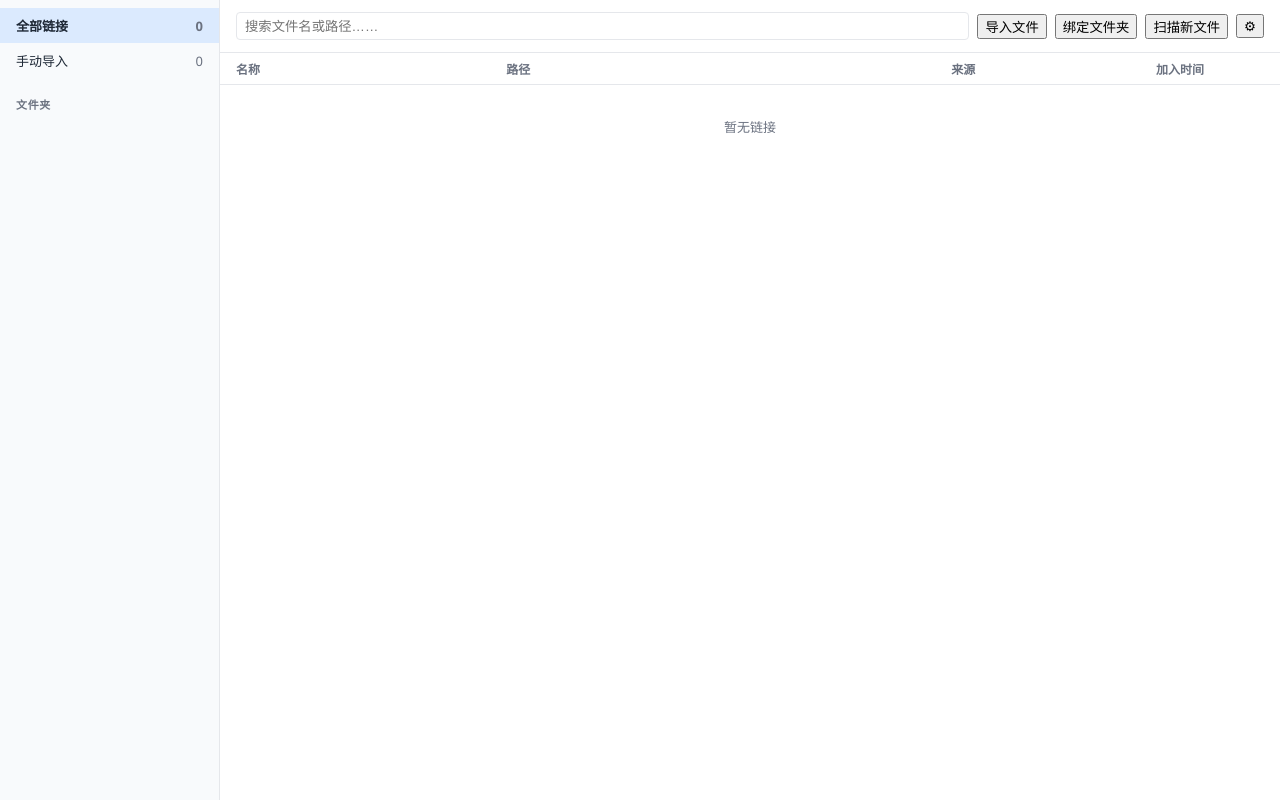
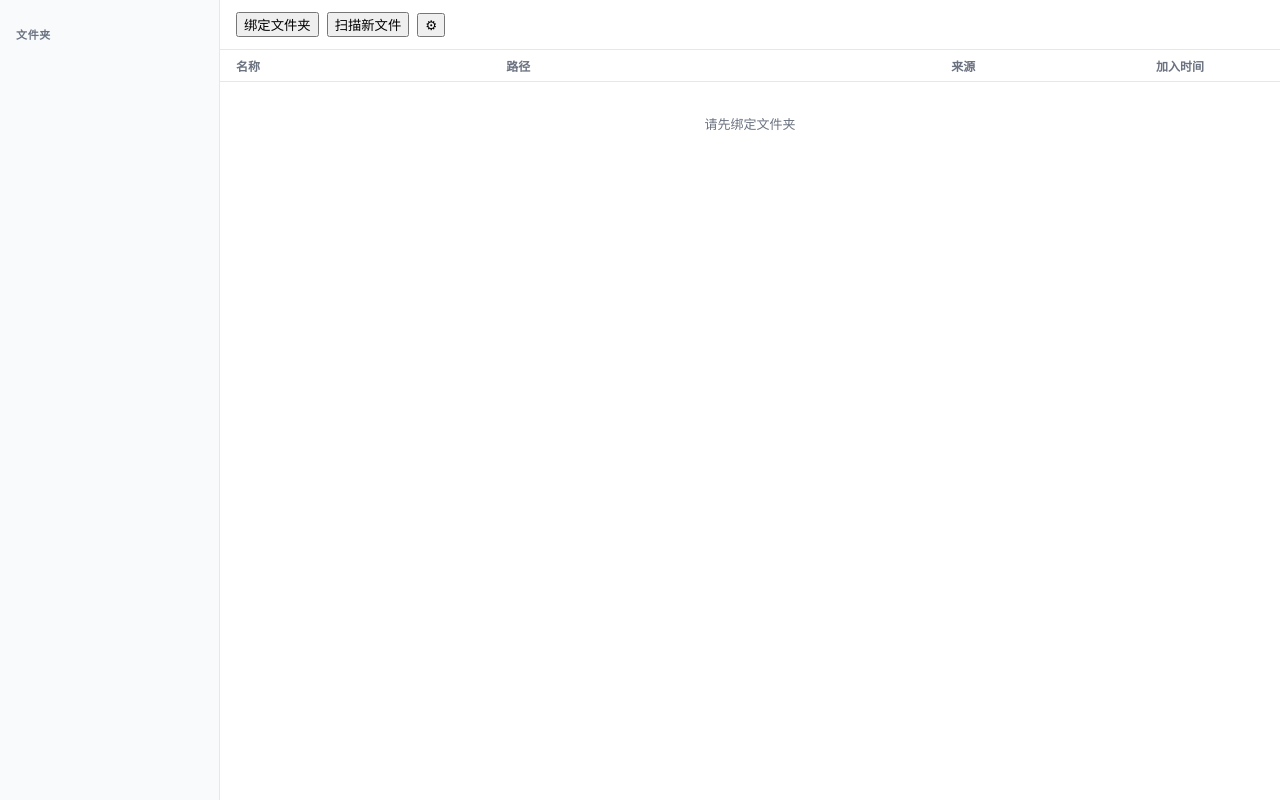
Before and after one commit to 623zhu/file_link, a React (Vite) app: page / in a window 1280 px wide. Built offline with nearby package versions, Linux system fonts and the light colour scheme.

Commit message:
feat: 精简为按绑定文件夹浏览
去掉全部链接、手动导入和搜索后，列表只显示当前绑定的文件。

Co-authored-by: Cursor <cursoragent@cursor.com>

```diff
--- a/src/components/BindDialog.tsx
+++ b/src/components/BindDialog.tsx
@@ -1,6 +1,7 @@
 import { useEffect, useState, type CSSProperties } from "react";
 
 import { addBinding, previewBinding } from "../api/commands";
+import { useStore } from "../store";
 import { errorMessage } from "../utils/error";
 import { ConfirmDialog } from "./ConfirmDialog";
 
@@ -33,6 +34,9 @@ export function BindDialog({ path, onClose, onToast }: BindDialogProps) {
 
   async function runBind() {
     const result = await addBinding(path, recursive, autoWatch);
+    useStore.setState({
+      view: { type: "binding", id: result.binding.id },
+    });
     onToast(`已绑定，导入 ${result.added} 个文件`);
     onClose();
   }
--- a/src/components/LinkList.tsx
+++ b/src/components/LinkList.tsx
@@ -33,12 +33,8 @@ export function LinkList({ onToast }: LinkListProps) {
   const bindings =
     useStore((state) => state.snapshot?.bindings) ?? EMPTY_BINDINGS;
   const view = useStore((state) => state.view);
-  const query = useStore((state) => state.query);
   const selectedIds = useStore((state) => state.selectedIds);
-  const visible = useMemo(
-    () => filterLinks(links, view, query),
-    [links, view, query],
-  );
+  const visible = useMemo(() => filterLinks(links, view), [links, view]);
   const visibleIds = useMemo(() => visible.map((link) => link.id), [visible]);
   const anchorIdRef = useRef<string | null>(null);
   const listRef = useRef<HTMLElement>(null);
@@ -55,7 +51,7 @@ export function LinkList({ onToast }: LinkListProps) {
 
   useEffect(() => {
     bodyRef.current?.scrollTo(0, 0);
-  }, [query, view]);
+  }, [view]);
 
   useEffect(() => {
     const visibleSet = new Set(visibleIds);
@@ -177,7 +173,9 @@ export function LinkList({ onToast }: LinkListProps) {
         style={{ overflowAnchor: "none" }}
       >
         {visible.length === 0 ? (
-          <div className="link-empty">暂无链接</div>
+          <div className="link-empty">
+            {view.type === "none" ? "请先绑定文件夹" : "暂无链接"}
+          </div>
         ) : (
           <div
             style={{
--- a/src/components/Sidebar.tsx
+++ b/src/components/Sidebar.tsx
@@ -5,7 +5,7 @@ import { removeBinding, scanBinding, updateBinding } from "../api/commands";
 import { useStore } from "../store";
 import type { Binding, View } from "../types";
 import { errorMessage } from "../utils/error";
-import { hasBindingSource, hasManualSource } from "../utils/filter";
+import { hasBindingSource } from "../utils/filter";
 import { folderName, isNetworkPath, NETWORK_WATCH_HINT } from "../utils/path";
 import { ConfirmDialog } from "./ConfirmDialog";
 
@@ -20,7 +20,7 @@ interface MenuState {
 }
 
 const UNBIND_MESSAGE =
-  "解除绑定后，将移除由该文件夹自动生成的链接。手动导入的链接会保留。只删除链接，不删除原文件。";
+  "解除绑定后，将移除由该文件夹自动生成的链接。只删除链接，不删除原文件。";
 
 export function Sidebar({ onToast }: SidebarProps) {
   const links = useStore((state) => state.snapshot?.links);
@@ -28,9 +28,6 @@ export function Sidebar({ onToast }: SidebarProps) {
   const view = useStore((state) => state.view);
   const [menu, setMenu] = useState<MenuState | null>(null);
   const [unbinding, setUnbinding] = useState<Binding | null>(null);
-
-  const allCount = links?.length ?? 0;
-  const manualCount = links?.filter(hasManualSource).length ?? 0;
 
   useEffect(() => {
     if (!menu) {
@@ -103,9 +100,6 @@ export function Sidebar({ onToast }: SidebarProps) {
     setUnbinding(null);
     try {
       await removeBinding(id);
-      if (view.type === "binding" && view.id === id) {
-        setView({ type: "all" });
-      }
     } catch (err) {
       onToast(errorMessage(err, "解除绑定失败，请稍后重试"));
     }
@@ -113,18 +107,6 @@ export function Sidebar({ onToast }: SidebarProps) {
 
   return (
     <nav className="sidebar" aria-label="链接来源">
-      <SidebarItem
-        label="全部链接"
-        count={allCount}
-        active={view.type === "all"}
-        onSelect={() => setView({ type: "all" })}
-      />
-      <SidebarItem
-        label="手动导入"
-        count={manualCount}
-        active={view.type === "manual"}
-        onSelect={() => setView({ type: "manual" })}
-      />
       <div className="sidebar-group">
         <div className="sidebar-group-title">文件夹</div>
         {bindings.map((binding) => (
--- a/src/components/Toolbar.tsx
+++ b/src/components/Toolbar.tsx
@@ -1,48 +1,19 @@
 import { open } from "@tauri-apps/plugin-dialog";
 import { useState } from "react";
 
-import { importFiles, scanAll } from "../api/commands";
-import { useStore } from "../store";
+import { scanAll } from "../api/commands";
 import { errorMessage } from "../utils/error";
 import { BindDialog } from "./BindDialog";
 import { SettingsDialog } from "./SettingsDialog";
-
-const DEFAULT_EXTENSIONS = [".html", ".htm"];
 
 interface ToolbarProps {
   onToast: (message: string) => void;
 }
 
 export function Toolbar({ onToast }: ToolbarProps) {
-  const extensions = useStore(
-    (state) => state.snapshot?.settings.extensions ?? DEFAULT_EXTENSIONS,
-  );
-  const query = useStore((state) => state.query);
   const [busy, setBusy] = useState(false);
   const [bindPath, setBindPath] = useState<string | null>(null);
   const [settingsOpen, setSettingsOpen] = useState(false);
-
-  async function handleImport() {
-    const selected = await open({
-      multiple: true,
-      title: "导入文件",
-      filters: dialogFilters(extensions),
-    });
-    if (selected == null) {
-      return;
-    }
-
-    const paths = Array.isArray(selected) ? selected : [selected];
-    setBusy(true);
-    try {
-      const result = await importFiles(paths);
-      onToast(`已导入 ${result.added} 个，跳过 ${result.skipped} 个已存在`);
-    } catch (err) {
-      onToast(errorMessage(err, "导入失败，请确认文件仍可访问后重试"));
-    } finally {
-      setBusy(false);
-    }
-  }
 
   async function handleBind() {
     const selected = await open({
@@ -79,24 +50,6 @@ export function Toolbar({ onToast }: ToolbarProps) {
         borderBottom: "1px solid #e5e7eb",
       }}
     >
-      <input
-        type="search"
-        value={query}
-        placeholder="搜索文件名或路径……"
-        aria-label="搜索文件名或路径"
-        onChange={(event) => useStore.setState({ query: event.target.value })}
-        style={{
-          flex: 1,
-          minWidth: 160,
-          height: 28,
-          padding: "0 8px",
-          border: "1px solid #e5e7eb",
-          borderRadius: 4,
-        }}
-      />
-      <button type="button" disabled={busy} onClick={() => void handleImport()}>
-        导入文件
-      </button>
       <button type="button" disabled={busy} onClick={() => void handleBind()}>
         绑定文件夹
       </button>
@@ -132,18 +85,3 @@ export function Toolbar({ onToast }: ToolbarProps) {
     </header>
   );
 }
-
-function dialogFilters(extensions: string[]) {
-  const names = extensions
-    .map((ext) => ext.replace(/^\./, ""))
-    .filter((ext) => ext.length > 0);
-  const filters = [];
-  if (names.length > 0) {
-    filters.push({
-      name: names.map((name) => name.toUpperCase()).join(" / "),
-      extensions: names,
-    });
-  }
-  filters.push({ name: "所有文件", extensions: ["*"] });
-  return filters;
-}
--- a/src/store.ts
+++ b/src/store.ts
@@ -1,7 +1,7 @@
 import { create } from "zustand";
 
 import { getSnapshot } from "./api/commands";
-import type { Snapshot, View } from "./types";
+import type { Binding, Snapshot, View } from "./types";
 
 export type SelectMode = "replace" | "toggle" | "range" | "add-range";
 
@@ -13,21 +13,33 @@ export interface SelectionState {
 interface Store {
   snapshot: Snapshot | null;
   view: View;
-  query: string;
   selectedIds: Set<string>;
   refresh: () => Promise<void>;
 }
 
 export const useStore = create<Store>((set) => ({
   snapshot: null,
-  view: { type: "all" },
-  query: "",
+  view: { type: "none" },
   selectedIds: new Set(),
   refresh: async () => {
     const snapshot = await getSnapshot();
-    set({ snapshot });
+    set((state) => ({
+      snapshot,
+      view: resolveView(state.view, snapshot.bindings),
+    }));
   },
 }));
+
+export function resolveView(
+  view: View,
+  bindings: readonly Binding[],
+): View {
+  if (view.type === "binding" && bindings.some((item) => item.id === view.id)) {
+    return view;
+  }
+  const first = bindings[0];
+  return first ? { type: "binding", id: first.id } : { type: "none" };
+}
 
 export function selectionModeFromEvent(event: {
   shiftKey: boolean;
--- a/src/types.ts
+++ b/src/types.ts
@@ -38,7 +38,7 @@ export interface AppError {
 }
 
 export type View =
-  { type: "all" } | { type: "manual" } | { type: "binding"; id: string };
+  { type: "binding"; id: string } | { type: "none" };
 
 export interface ImportResult {
   added: number;
--- a/src/utils/filter.ts
+++ b/src/utils/filter.ts
@@ -1,8 +1,4 @@
 import type { Link, View } from "../types";
-
-export function hasManualSource(link: Link): boolean {
-  return link.sources.some((source) => source.type === "manual");
-}
 
 export function hasBindingSource(link: Link, bindingId: string): boolean {
   return link.sources.some(
@@ -10,32 +6,15 @@ export function hasBindingSource(link: Link, bindingId: string): boolean {
   );
 }
 
-export function filterLinks(links: Link[], view: View, query = ""): Link[] {
-  const viewed = filterByView(links, view);
-  const matched = filterByQuery(viewed, query);
-  return sortLinks(matched);
+export function filterLinks(links: Link[], view: View): Link[] {
+  return sortLinks(filterByView(links, view));
 }
 
 function filterByView(links: Link[], view: View): Link[] {
-  if (view.type === "manual") {
-    return links.filter(hasManualSource);
+  if (view.type === "none") {
+    return [];
   }
-  if (view.type === "binding") {
-    return links.filter((link) => hasBindingSource(link, view.id));
-  }
-  return links;
-}
-
-function filterByQuery(links: Link[], query: string): Link[] {
-  const needle = query.trim().toLowerCase();
-  if (needle.length === 0) {
-    return links;
-  }
-  return links.filter(
-    (link) =>
-      link.name.toLowerCase().includes(needle) ||
-      link.path.toLowerCase().includes(needle),
-  );
+  return links.filter((link) => hasBindingSource(link, view.id));
 }
 
 function sortLinks(links: Link[]): Link[] {
```
Also changed, not shown: 5 other files (tests, documents, lock files or other folders).
